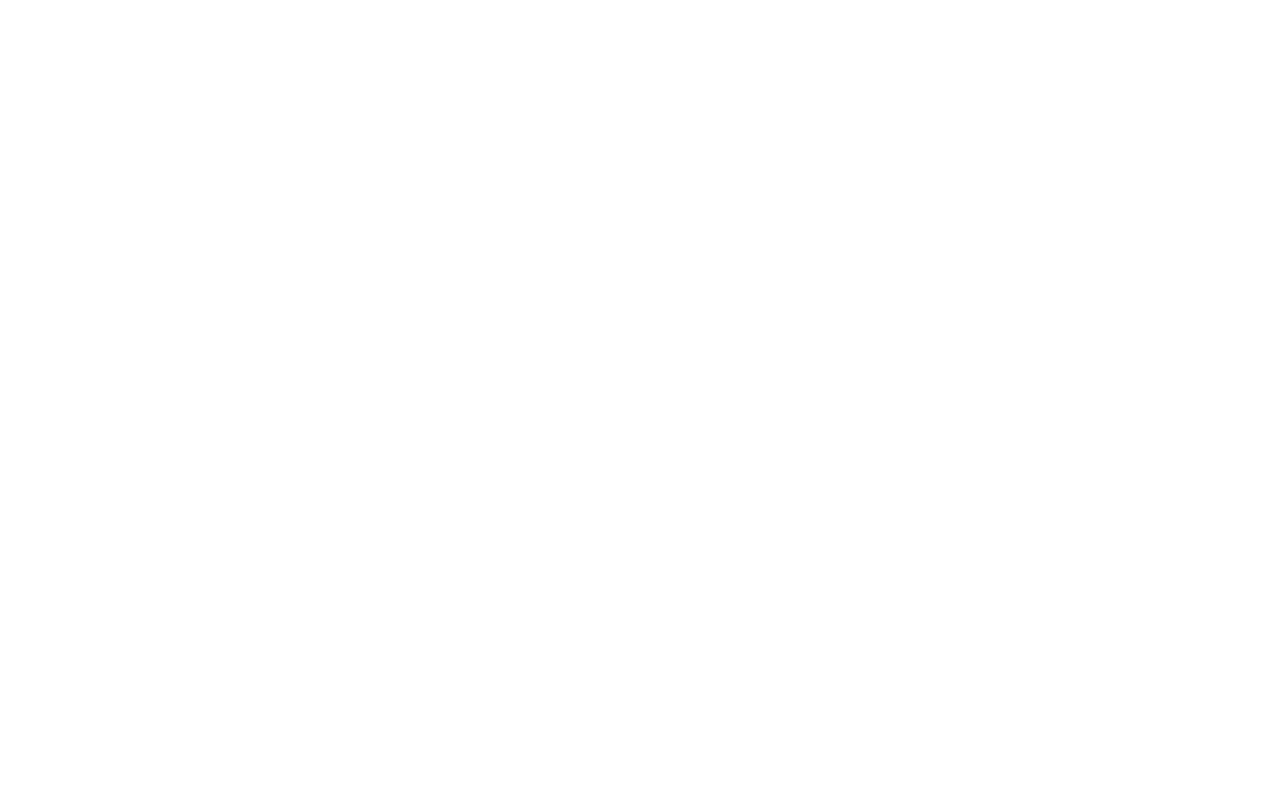
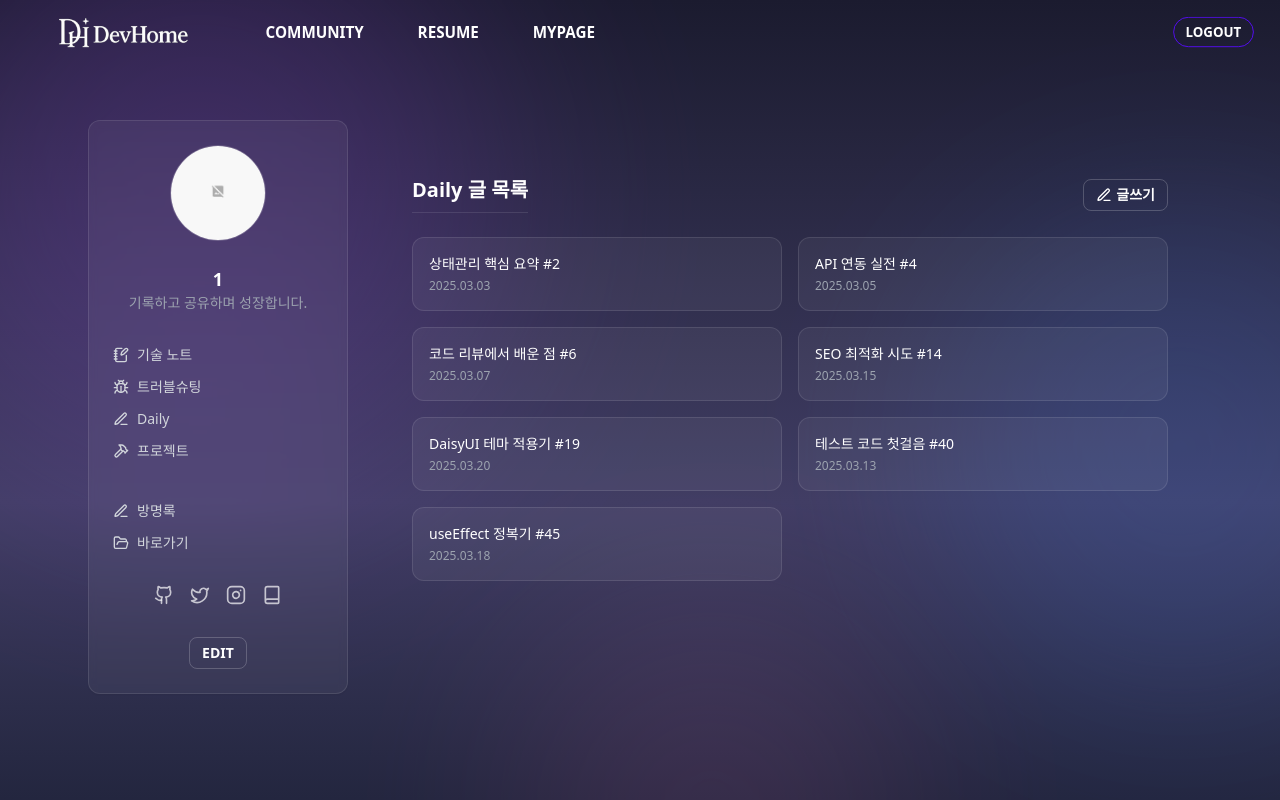
Before and after one commit to iziyeon/DevHome, a React (Vite) app: page /mypage/1/category/daily in a window 1280 px wide. Before the commit this address had no page. Shown: the top 800 px of the page. Built offline with nearby package versions, Linux system fonts and the light colour scheme; the HTML template or start-up script is replaced by a standard one.

Commit message:
feat: 카테고리별 글 목록 페이지 추가

```diff
--- /dev/null
+++ b/src/components/pages/mypage/PostCategoryPage.tsx
@@ -0,0 +1,73 @@
+import { Link, useParams } from "react-router-dom";
+import { myPageDummyPosts, Post } from "../../../data/MyPageDummyPosts";
+import { PenLine } from "lucide-react";
+
+const categoryMap: Record<string, string> = {
+  tech: "기술 노트",
+  troubleshooting: "트러블슈팅",
+  daily: "Daily",
+  project: "프로젝트",
+};
+
+export default function PostCategoryPage() {
+  const { categoryKey, username } = useParams<{
+    categoryKey: string;
+    username: string;
+  }>();
+
+  const isValidCategory = categoryKey && categoryMap[categoryKey];
+  const filteredPosts = isValidCategory
+    ? myPageDummyPosts.filter((post) => post.category === categoryKey)
+    : [];
+
+  if (!isValidCategory) {
+    return (
+      <div className="text-center py-10 text-white">잘못된 카테고리입니다.</div>
+    );
+  }
+
+  return (
+    <div className="max-w-5xl mx-auto px-6 py-14 text-white animate-fade-in">
+      <header className="flex items-center justify-between mb-6">
+        <h2 className="text-xl font-bold border-b border-white/10 pb-2">
+          {categoryMap[categoryKey]} 글 목록
+        </h2>
+
+        <Link
+          to="/mypage/write"
+          className="btn btn-outline btn-sm text-white border-white/20 hover:border-indigo-300 hover:text-indigo-300 transition inline-flex items-center gap-1"
+        >
+          <PenLine className="w-4 h-4" />
+          글쓰기
+        </Link>
+      </header>
+
+      {renderPostList(filteredPosts, username!)}
+    </div>
+  );
+}
+
+function renderPostList(posts: Post[], username: string) {
+  if (posts.length === 0) {
+    return <p className="text-gray-400">해당 카테고리에 글이 없습니다.</p>;
+  }
+
+  return (
+    <ul className="grid sm:grid-cols-2 gap-4">
+      {posts.map((post) => (
+        <li
+          key={post.id}
+          className="bg-white/5 border border-white/10 rounded-xl p-4 text-sm hover:border-indigo-300 transition"
+        >
+          <Link
+            to={`/mypage/${username}/post/${post.id}`}
+            className="hover:text-indigo-300"
+          >
+            <p className="font-medium">{post.title}</p>
+            <p className="text-xs text-gray-400 mt-1">{post.date}</p>
+          </Link>
+        </li>
+      ))}
+    </ul>
+  );
+}
--- a/src/routes/Router.tsx
+++ b/src/routes/Router.tsx
@@ -6,6 +6,7 @@
 
 import MyPageLayout from "../components/pages/mypage/layout/MyPageLayout";
 import MyPageHome from "../components/pages/mypage/MyPageHome";
+import PostCategoryPage from "../components/pages/mypage/PostCategoryPage";
 
 export default function Router() {
   return (
@@ -16,6 +17,10 @@
           <Route path="/community" element={<Community />} />
           <Route path="/mypage/:username" element={<MyPageLayout />}>
             <Route index element={<MyPageHome />} />
+            <Route
+              path="category/:categoryKey"
+              element={<PostCategoryPage />}
+            />
           </Route>
         </Route>
       </Routes>
```
